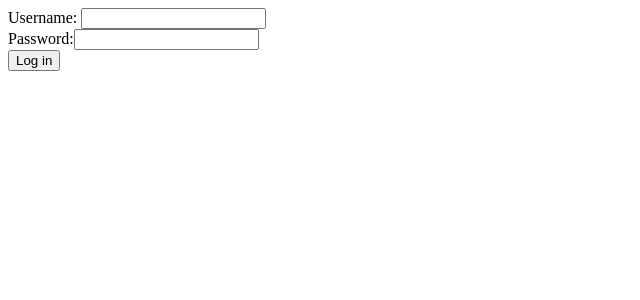
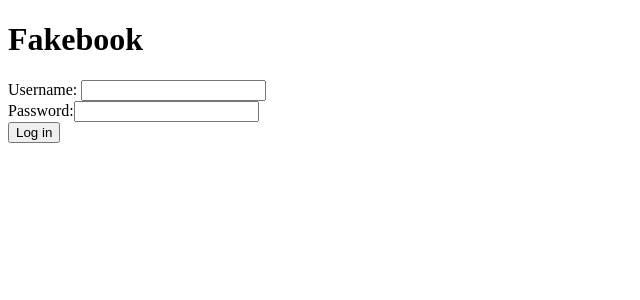
Before and after one commit to hazimco/fakebook, a React (Vite) app in the folder frontend/: page / in a window 1280 px wide. Shown: the top 300 px of the page, without its empty margins (0-640 px from the left). Built offline with nearby package versions, Linux system fonts and the light colour scheme.

Commit message:
frontend: adding heading

```diff
--- a/frontend/src/App.jsx
+++ b/frontend/src/App.jsx
@@ -5,7 +5,13 @@ import LoginForm from "./components/LoginForm";
 const App = () => {
   const [user, setUser] = useState();
 
-  if (!user) return <LoginForm setUser={setUser} />;
+  if (!user)
+    return (
+      <div>
+        <h1>Fakebook</h1>
+        <LoginForm setUser={setUser} />
+      </div>
+    );
 
   return <>hello {user.username}</>;
 };
```
